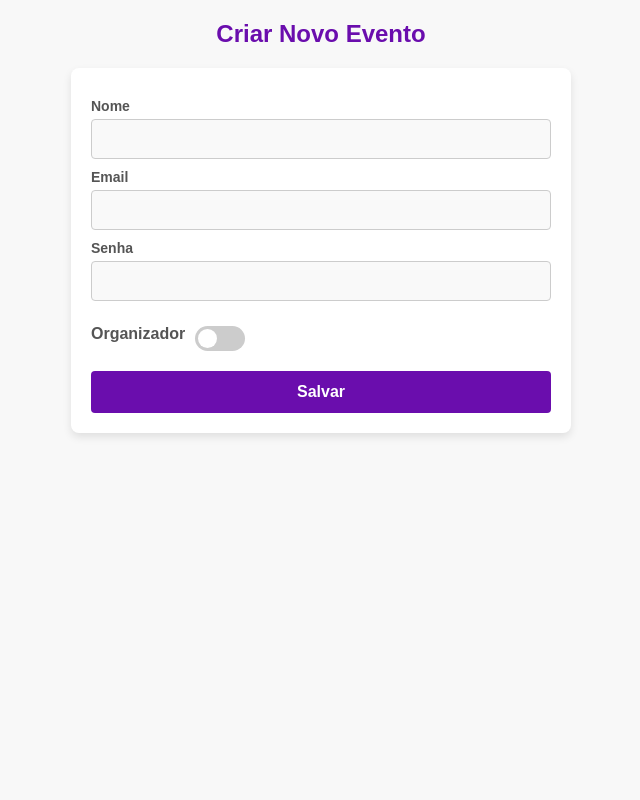
After one commit to FelipeLemosBellini/web_site_events_php, a PHP site: page /views/usuario_form.php in a window 1280 px wide. The commit adds this page. Shown: the whole page, without its empty margins (319-959 px from the left). Run offline with PHP 8.4, Linux system fonts and the light colour scheme.

Commit message:
feat: edicao de usuarios

```diff
--- a/controllers/EventoController.php
+++ b/controllers/EventoController.php
@@ -7,6 +7,7 @@ class EventoController
         session_start();
         require_once 'models/Evento.php';
         require_once 'models/Inscricoes.php';
+        require_once 'models/Usuario.php';
     }
 
     public function index()
@@ -14,8 +15,8 @@ class EventoController
         $evento = new Evento();
         $eventos = $evento->getEventos($_SESSION['user_id']);
         $isParticipante = $_SESSION['user_tipo'] == 'participante';
-
-
+        $usuario = new Usuario();
+        $usuarios = $usuario->getUsuarios();
 
         require_once 'views/home.php';
     }
--- a/rotas.php
+++ b/rotas.php
@@ -5,7 +5,6 @@ require_once 'controllers/UsuarioController.php';
 
 $controller = null;
 
-// Define o controlador com base no parâmetro 'controller'
 if (isset($_GET['controller'])) {
     switch ($_GET['controller']) {
         case 'usuario':
@@ -20,10 +19,8 @@ if (isset($_GET['controller'])) {
     $controller = new EventoController();
 }
 
-// Define a ação com base no parâmetro 'acao'
 if (isset($_GET['acao'])) {
     switch ($_GET['acao']) {
-        // Rotas para o EventoController
         case 'create':
             $controller->create();
             break;
--- /dev/null
+++ b/views/usuario_form.php
@@ -0,0 +1,166 @@
+<!doctype html>
+<html lang="pt-BR">
+<head>
+    <meta charset="UTF-8">
+    <meta name="viewport" content="width=device-width, initial-scale=1.0">
+    <title>Editar Evento</title>
+    <style>
+        * {
+            margin: 0;
+            padding: 0;
+            box-sizing: border-box;
+        }
+
+        body {
+            font-family: Arial, sans-serif;
+            color: #333;
+            display: flex;
+            flex-direction: column;
+            align-items: center;
+            min-height: 100vh;
+            background-color: #f8f8f8;
+        }
+
+        h1 {
+            font-size: 24px;
+            font-weight: bold;
+            margin: 20px 0;
+            color: #6a0dad;
+        }
+
+        form {
+            background-color: #fff;
+            padding: 20px;
+            border-radius: 8px;
+            box-shadow: 0 4px 8px rgba(0, 0, 0, 0.1);
+            max-width: 500px;
+            width: 100%;
+            display: flex;
+            flex-direction: column;
+        }
+
+        label {
+            font-size: 14px;
+            margin-top: 10px;
+            color: #555;
+            font-weight: bold;
+        }
+
+        input[type="text"],
+        input[type="password"],
+        input[type="date"] {
+            padding: 10px;
+            margin-top: 5px;
+            font-size: 16px;
+            border: 1px solid #ccc;
+            border-radius: 4px;
+            width: 100%;
+            background-color: #f9f9f9;
+        }
+
+        input[type="text"]:focus,
+        input[type="password"]:focus,
+        input[type="date"]:focus {
+            border-color: #6a0dad;
+            outline: none;
+            background-color: #fff;
+        }
+
+        .switch-container {
+            display: flex;
+            align-items: center;
+            margin-top: 15px;
+        }
+
+        .switch-label {
+            margin-right: 10px;
+            font-weight: bold;
+            color: #555;
+        }
+
+        .switch {
+            position: relative;
+            display: inline-block;
+            width: 50px;
+            height: 25px;
+        }
+
+        .switch input {
+            opacity: 0;
+            width: 0;
+            height: 0;
+        }
+
+        .slider {
+            position: absolute;
+            cursor: pointer;
+            top: 0;
+            left: 0;
+            right: 0;
+            bottom: 0;
+            background-color: #ccc;
+            border-radius: 25px;
+            transition: 0.4s;
+        }
+
+        .slider:before {
+            position: absolute;
+            content: "";
+            height: 19px;
+            width: 19px;
+            left: 3px;
+            bottom: 3px;
+            background-color: white;
+            border-radius: 50%;
+            transition: 0.4s;
+        }
+
+        input:checked + .slider {
+            background-color: #6a0dad;
+        }
+
+        input:checked + .slider:before {
+            transform: translateX(25px);
+        }
+
+        button {
+            padding: 12px;
+            margin-top: 20px;
+            font-size: 16px;
+            background-color: #6a0dad;
+            color: #fff;
+            border: none;
+            border-radius: 4px;
+            cursor: pointer;
+            font-weight: bold;
+        }
+
+        button:hover {
+            background-color: #5a009d;
+        }
+    </style>
+</head>
+<body>
+<h1><?= isset($usuario) ? 'Editar Usuário' : 'Criar Novo Evento' ?></h1>
+<form action="<?= isset($usuario) ? '?controller=usuario&acao=edit&id=' . $usuario['id'] : '?acao=store' ?>" method="post">
+    <label for="nome">Nome</label>
+    <input type="text" name="nome" id="nome" value="<?= isset($usuario) ? htmlspecialchars($usuario['nome']) : '' ?>">
+
+    <label for="descricao">Email</label>
+    <input type="text" name="email" id="email" value="<?= isset($usuario) ? htmlspecialchars($usuario['email']) : '' ?>">
+
+    <label for="senha">Senha</label>
+    <input type="password" name="senha" id="senha" value="<?= isset($usuario) ? htmlspecialchars($usuario['senha']) : '' ?>">
+
+    <div class="switch-container">
+        <span class="switch-label">Organizador</span>
+        <label class="switch">
+            <input type="checkbox" name="tipo" id="tipo" <?= isset($usuario) && $usuario['tipo'] == 'organizador' ? 'checked' : '' ?>>
+            <span class="slider"></span>
+        </label>
+    </div>
+
+    <button type="submit">Salvar</button>
+</form>
+</body>
+</html>
```
Also changed, not shown: controllers/UsuarioController.php (+7 -6 lines), models/Usuario.php (+7 -2 lines), views/home.php (+86 -39 lines).
